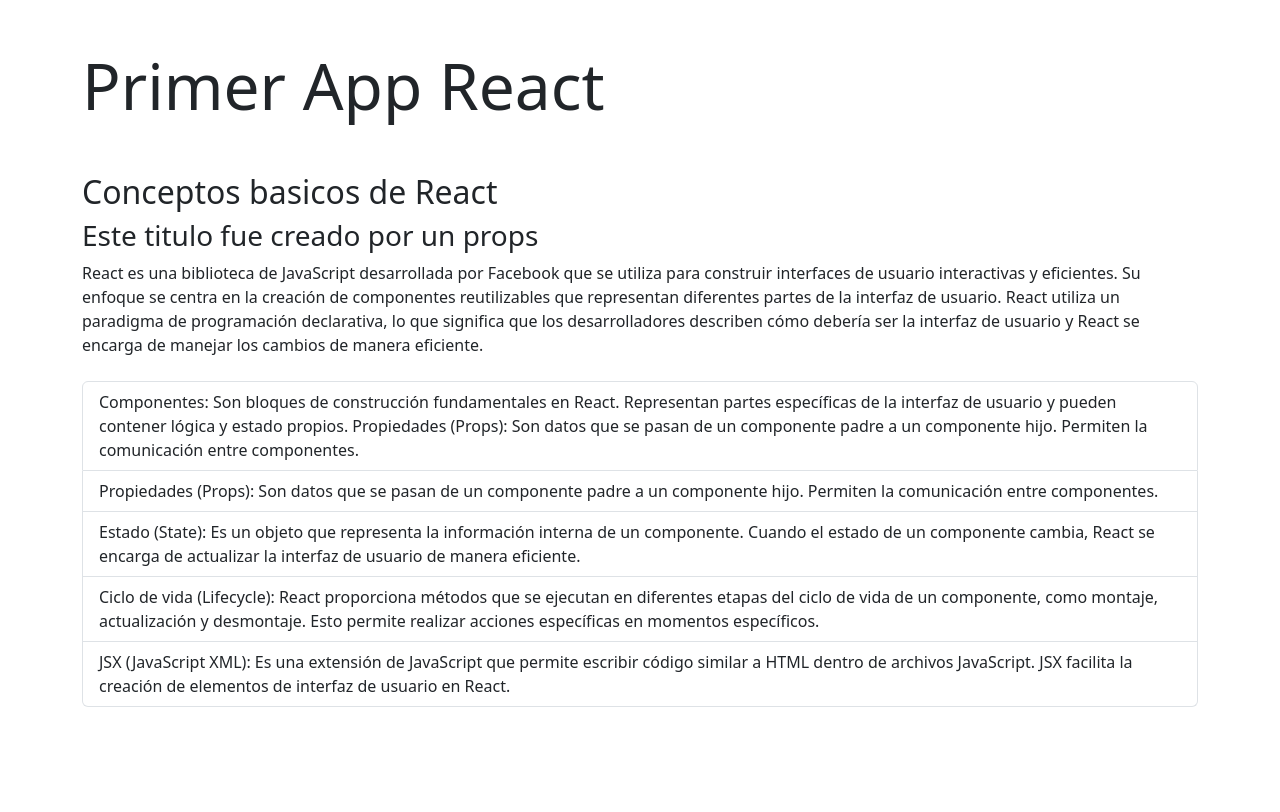
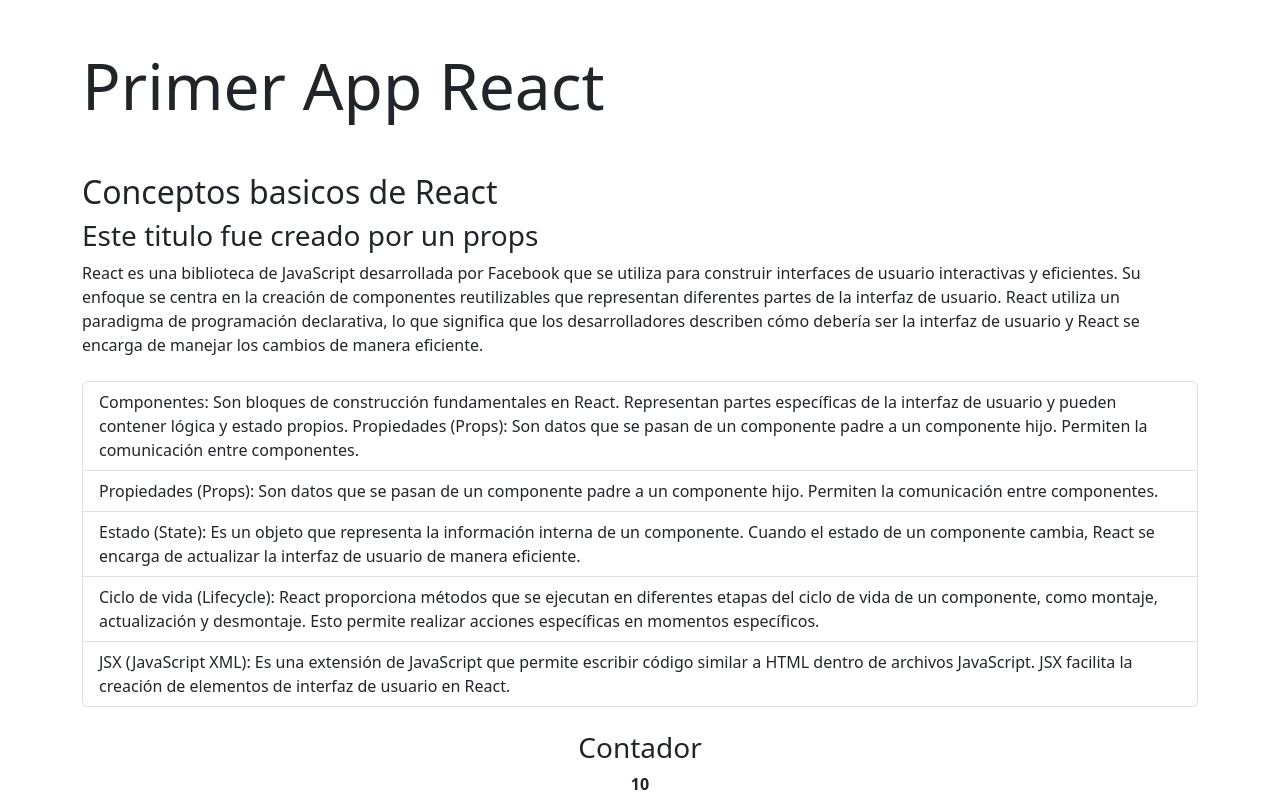
Before and after one commit to nicoiosa/primerAppReact, a React (Vite) app: page / in a window 1280 px wide. Built offline with nearby package versions, Linux system fonts and the light colour scheme.

Commit message:
algo de contador

```diff
--- a/src/App.jsx
+++ b/src/App.jsx
@@ -1,3 +1,4 @@
+import Contador from "./components/Contador";
 import Information from "./components/Information";
 import "bootstrap/dist/css/bootstrap.min.css"
 
@@ -10,6 +11,7 @@
       <h1 className="display-3 my-5">Primer App React</h1>
       {/* <Information></Information> */}
       <Information tituloSecundario="Este titulo fue creado por un props"/>
+      <Contador/>
     </section>
   );
 }
--- /dev/null
+++ b/src/components/Contador.jsx
@@ -0,0 +1,10 @@
+const Contador = () => {
+    return (
+        <section className="text-center">
+            <h3>Contador</h3>
+            <p className="fw-bold">10</p>
+        </section>
+    );
+};
+
+export default Contador;
--- a/src/components/Information.jsx
+++ b/src/components/Information.jsx
@@ -15,7 +15,7 @@
           manera eficiente.
         </p>
       </section>
-      <section>
+      <section className="mb-4">
         <ul className="list-group">
           <li className="list-group-item">
             Componentes: Son bloques de construcción fundamentales en React.
```
